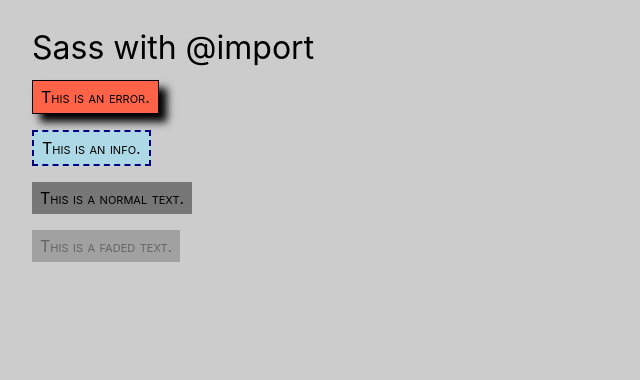
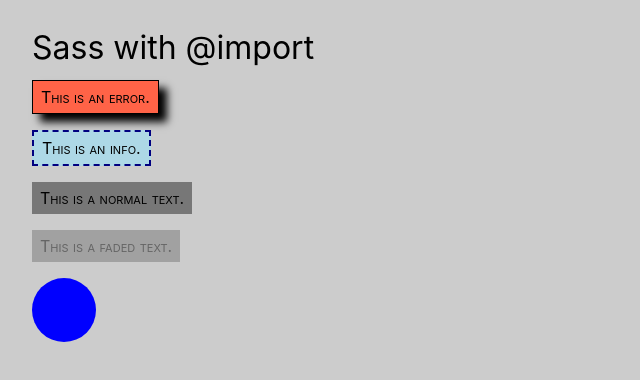
Before and after one commit to edwardtanguay/et901-sass-with-import, a React (Vite) app: page / in a window 1280 px wide. Shown: the top 380 px of the page, without its empty margins (0-640 px from the left). Built offline with nearby package versions, Linux system fonts and the light colour scheme; a web font is replaced by a local one.

Commit message:
first ball

```diff
--- a/src/App.tsx
+++ b/src/App.tsx
@@ -4,10 +4,16 @@
 	return (
 		<>
 		<h1>Sass with @import</h1>
+
 		<p className="error-text spacing">This is an error.</p>
 		<p className="info-text spacing">This is an info.</p>
 		<p className="normal-text spacing">This is a normal text.</p>
 		<p className="faded-text spacing">This is a faded text.</p>
+
+		<p className="ball-001 spacing"></p>
+		<p className="ball-002 shadow spacing"></p>
+		<p className="ball-003 spacing"></p>
+		<p className="ball-004 spacing"></p>
 		</>
 	)
 }
--- a/src/sass/abstracts/_mixins.scss
+++ b/src/sass/abstracts/_mixins.scss
@@ -7,3 +7,10 @@
 	background-color: $bgcolor;
 	@content;
 }
+
+@mixin ball($bgcolor, $size) {
+	background-color: $bgcolor;
+	width: $size;
+	height: $size;
+	border-radius: 50%;
+}
--- /dev/null
+++ b/src/sass/components/_shapes.scss
@@ -0,0 +1,3 @@
+.ball-001 {
+	@include ball(blue, 4rem);
+}
--- a/src/sass/main.scss
+++ b/src/sass/main.scss
@@ -2,3 +2,4 @@
 @import './base/typography';
 @import './abstracts/mixins';
 @import './components/messages';
+@import './components/shapes';
```
